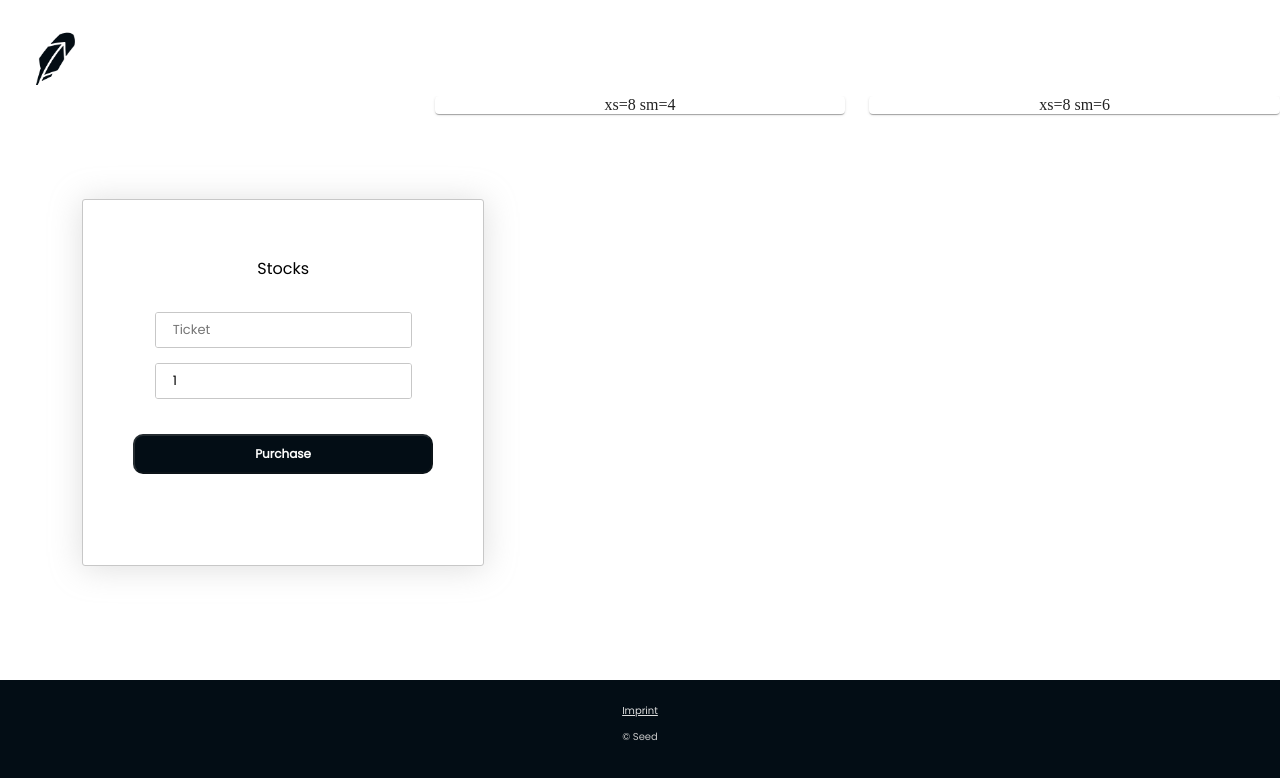
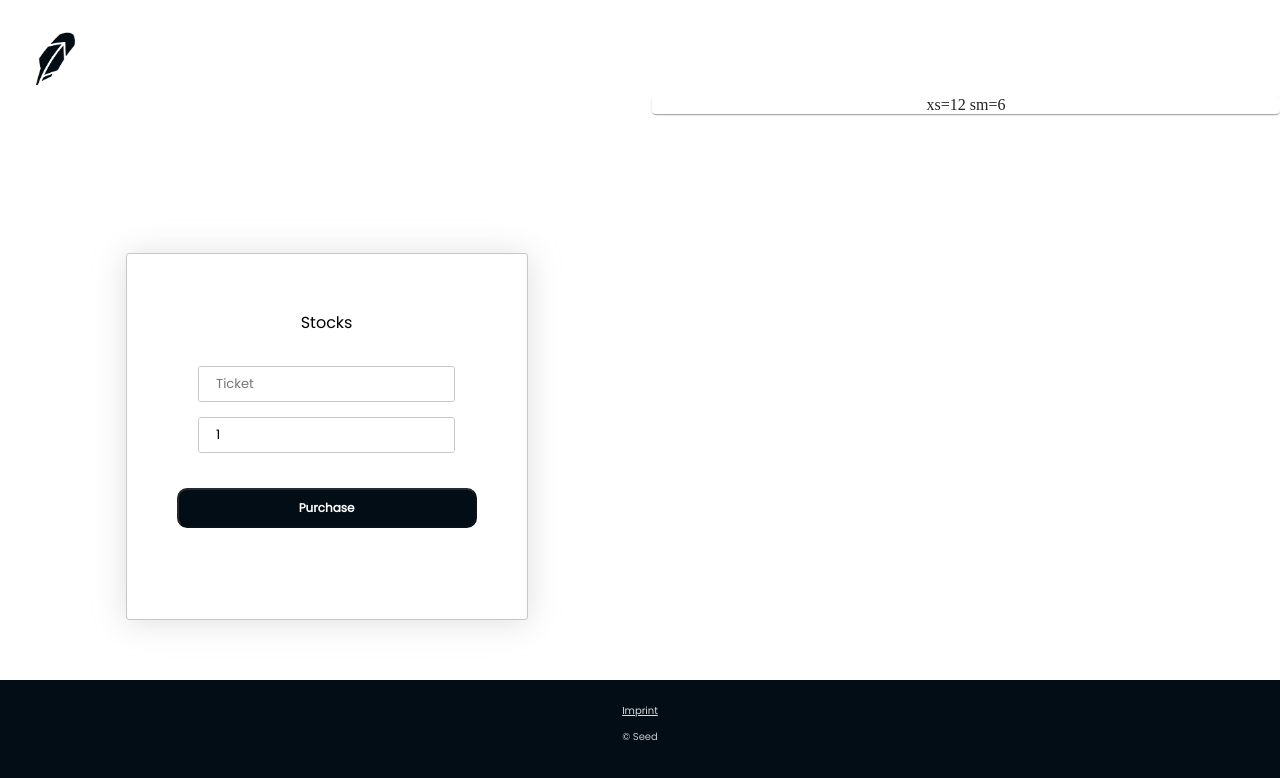
Before and after one commit to abdelshok/ttp-fs, a React (Create React App) app: page /main in a window 1280 px wide. Shown: the top 778 px of the page. Built offline with nearby package versions, Linux system fonts and the light colour scheme; no server answers; what aws-amplify would draw is missing.

Commit message:
Modify mainpage layout: to allow users to buy stocks & see their portfolio

```diff
--- a/src/client/containers/MainPage.js
+++ b/src/client/containers/MainPage.js
@@ -42,14 +42,11 @@ class MainPage extends Component {
         return (
         <div>
         <Grid container spacing={3}>
-            <Grid item xs={8} sm={4}>
+            <Grid item xs={12} sm={6}>
                 <BuyStockComponent />
             </Grid>
-            <Grid item xs={8} sm={4}>
-                <Paper>xs=8 sm=4</Paper>
-            </Grid>
-            <Grid item xs={8} sm={4}>
-                <Paper>xs=8 sm=6</Paper>
+            <Grid item xs={12} sm={6}>
+                <Paper>xs=12 sm=6</Paper>
             </Grid>
         </Grid>
         </div>
```
